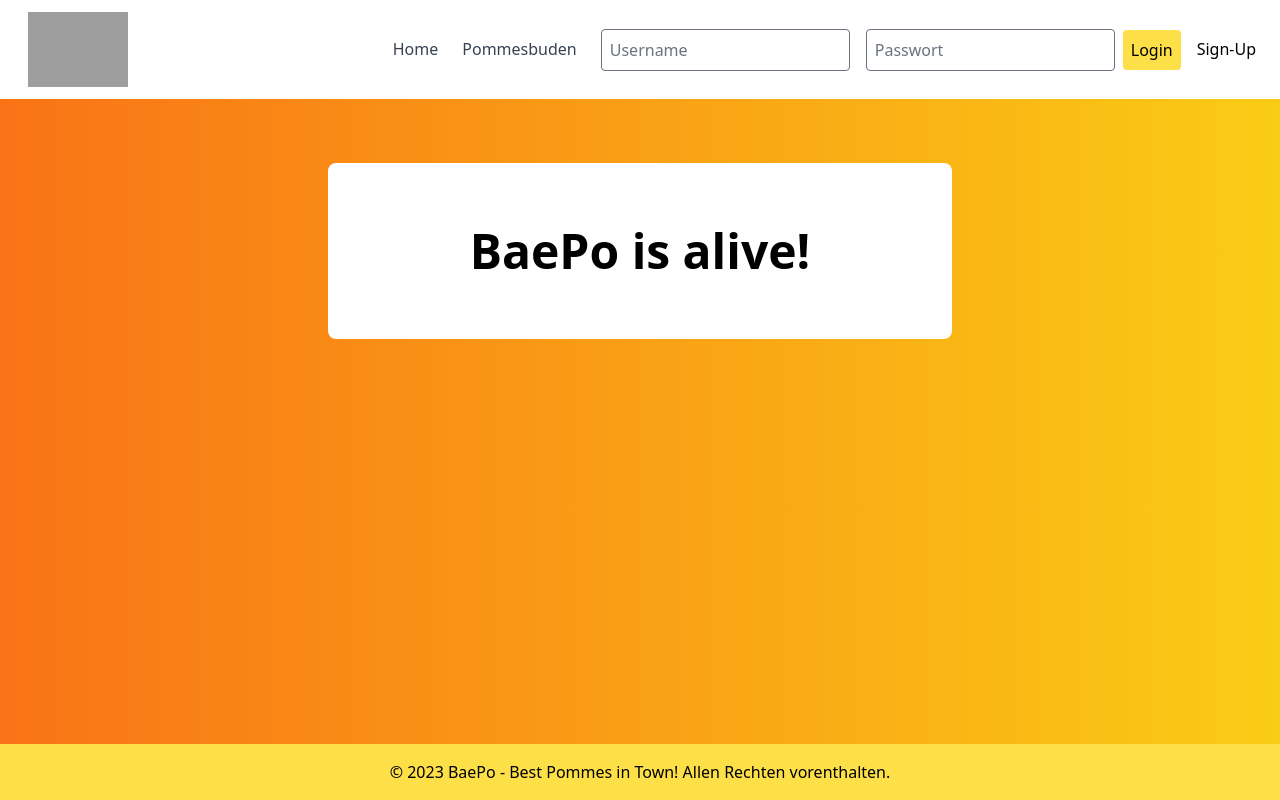
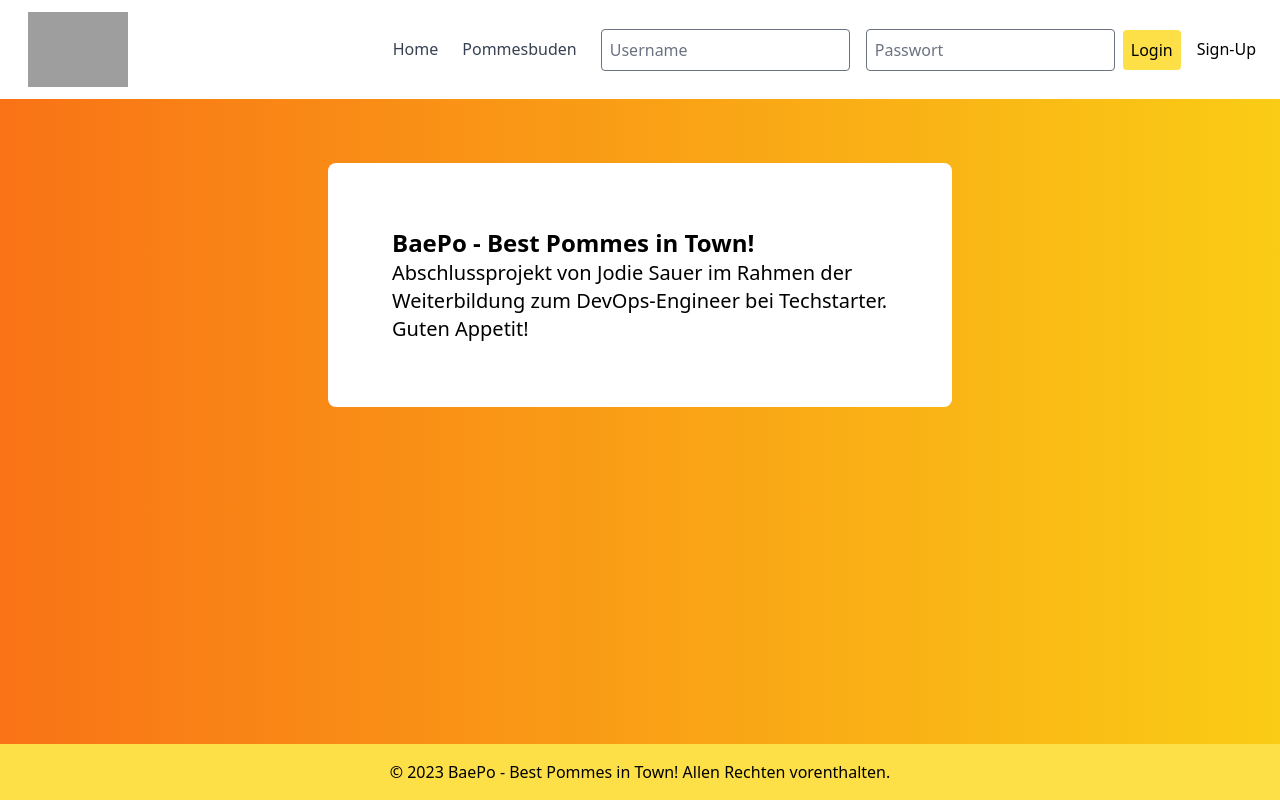
Before and after one commit to Object9050/BaePo3, a Next.js app in the folder my-baepi/nextjs/: page / in a window 1280 px wide. Built offline with nearby package versions, Linux system fonts and the light colour scheme; grey boxes are pictures that could not be loaded.

Commit message:
small layout changes

```diff
--- a/my-baepi/nextjs/components/Layout.js
+++ b/my-baepi/nextjs/components/Layout.js
@@ -26,7 +26,7 @@ const Layout = ({ user, loading = false, children }) => (
             p-16
           "
         >
-          <div className="text-2x font-medium">{children}</div>
+          <div className="text-2xl font-medium">{children}</div>
         </div>
       </main>
       <Footer />
--- a/my-baepi/nextjs/pages/index.js
+++ b/my-baepi/nextjs/pages/index.js
@@ -5,7 +5,9 @@ export default function Home() {
   const { user, loading } = useFetchUser();
   return (
     <Layout user={user}>
-      <h1 className="font-bold text-5xl">BaePo is alive!</h1>
+      <h1 className="font-bold text-2xl">BaePo - Best Pommes in Town!</h1>
+      <p className="text-xl">Abschlussprojekt von Jodie Sauer im Rahmen der Weiterbildung zum DevOps-Engineer bei Techstarter.</p>
+      <p className="text-xl">Guten Appetit!</p>
     </Layout>
   );
-  }
+}
```
